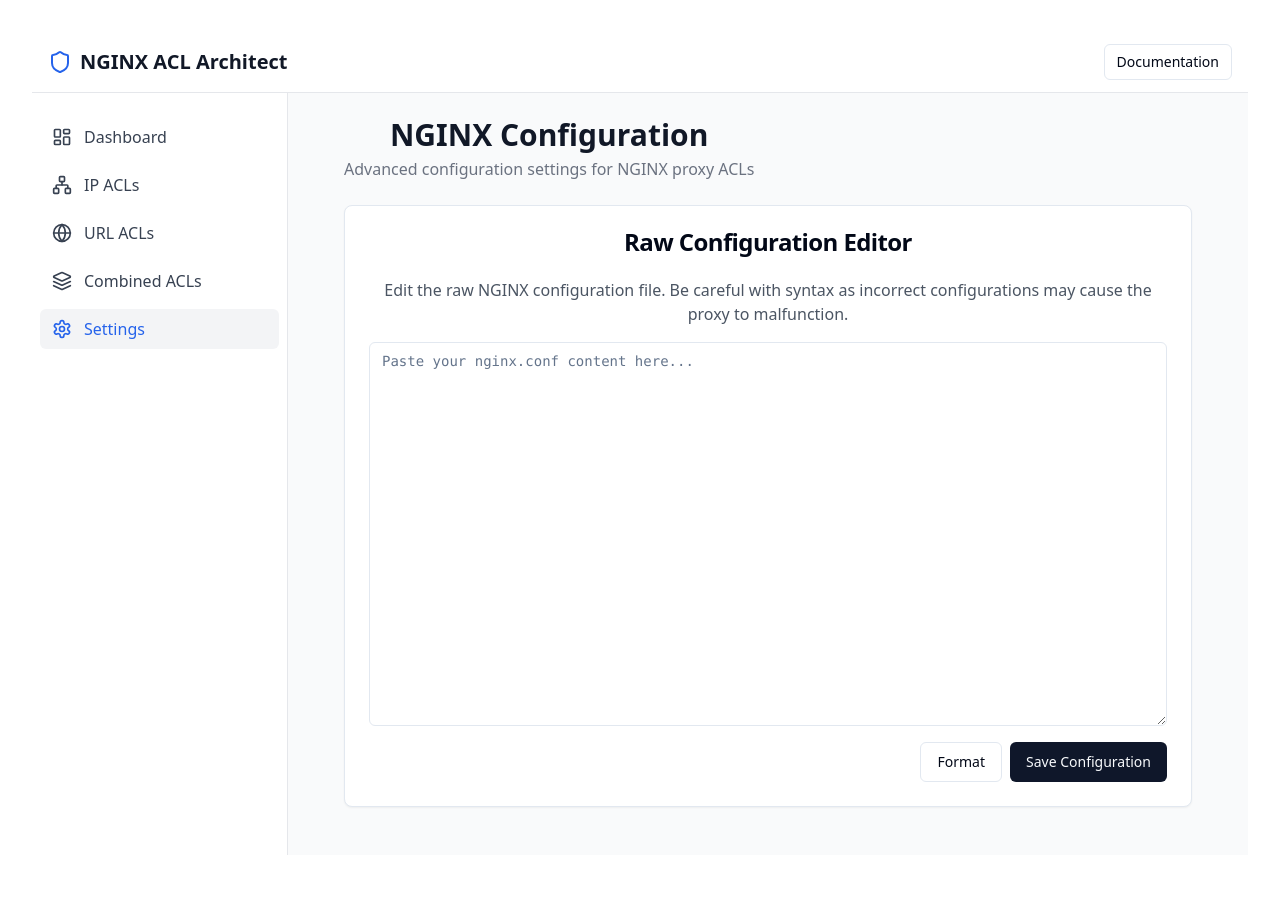
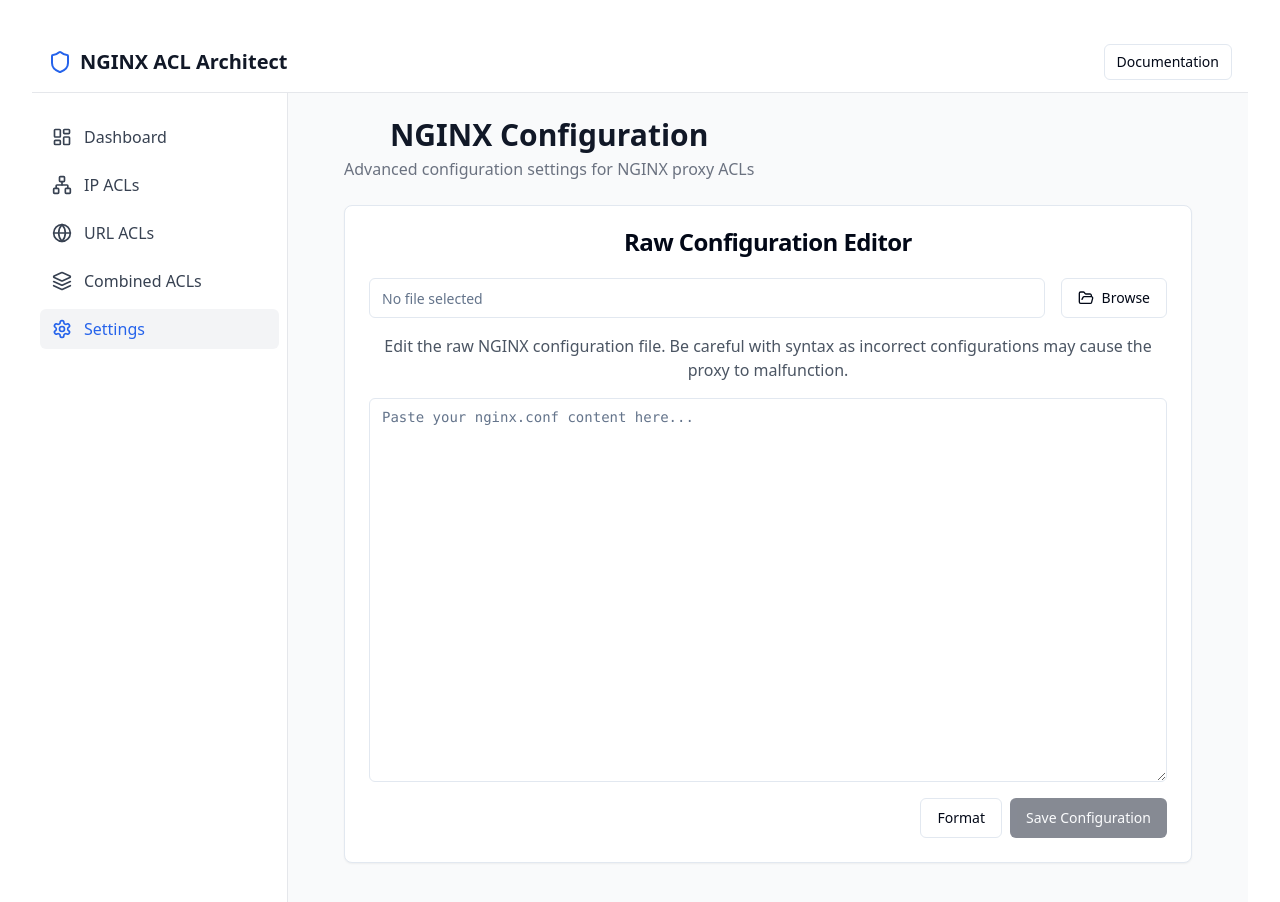
Before and after one commit to GhostyAUS/nginx-acl-architect, a React (Vite) app: page /settings in a window 1280 px wide. Shown: the top 902 px of the page. Built offline with nearby package versions, Linux system fonts and the light colour scheme.

Commit message:
Add file browsing to settings page
Allow users to browse and select the nginx.conf file.

```diff
--- a/src/pages/Settings.tsx
+++ b/src/pages/Settings.tsx
@@ -4,12 +4,15 @@ import { Button } from '@/components/ui/button';
 import { Card, CardContent, CardHeader, CardTitle } from '@/components/ui/card';
 import PageTitle from '@/components/common/PageTitle';
 import { Textarea } from '@/components/ui/textarea';
+import { Input } from '@/components/ui/input';
 import { saveNginxConfig } from '@/services/nginx-service';
 import { parseNginxConfig, generateNginxConfig } from '@/services/nginx-parser';
 import { toast } from "sonner";
+import { FolderOpen } from 'lucide-react';
 
 const Settings: FC = () => {
   const [configText, setConfigText] = useState('');
+  const [configPath, setConfigPath] = useState('');
   const [isUpdating, setIsUpdating] = useState(false);
 
   const handleFormatConfig = () => {
@@ -26,6 +29,11 @@ const Settings: FC = () => {
   };
 
   const handleSaveConfig = async () => {
+    if (!configPath) {
+      toast.error('Please select a configuration file first');
+      return;
+    }
+
     setIsUpdating(true);
     try {
       // Parse the config text to validate it
@@ -37,6 +45,21 @@ const Settings: FC = () => {
       toast.error('Failed to save configuration. Check syntax and try again.');
     } finally {
       setIsUpdating(false);
+    }
+  };
+
+  const handleFileSelect = async (event: React.ChangeEvent<HTMLInputElement>) => {
+    const file = event.target.files?.[0];
+    if (!file) return;
+
+    try {
+      const text = await file.text();
+      setConfigText(text);
+      setConfigPath(file.name);
+      toast.success('Configuration file loaded successfully');
+    } catch (error) {
+      console.error('Error reading file:', error);
+      toast.error('Failed to read configuration file');
     }
   };
 
@@ -52,6 +75,26 @@ const Settings: FC = () => {
           <CardTitle>Raw Configuration Editor</CardTitle>
         </CardHeader>
         <CardContent>
+          <div className="flex items-center gap-4 mb-4">
+            <Input
+              type="text"
+              value={configPath}
+              placeholder="No file selected"
+              readOnly
+              className="flex-grow"
+            />
+            <Button variant="outline" className="flex items-center gap-2" onClick={() => document.getElementById('file-input')?.click()}>
+              <FolderOpen className="h-4 w-4" />
+              Browse
+            </Button>
+            <input
+              id="file-input"
+              type="file"
+              accept=".conf"
+              className="hidden"
+              onChange={handleFileSelect}
+            />
+          </div>
           <p className="mb-4 text-gray-600 dark:text-gray-400">
             Edit the raw NGINX configuration file. Be careful with syntax as incorrect configurations
             may cause the proxy to malfunction.
@@ -66,7 +109,7 @@ const Settings: FC = () => {
             <Button variant="outline" onClick={handleFormatConfig}>
               Format
             </Button>
-            <Button onClick={handleSaveConfig} disabled={isUpdating}>
+            <Button onClick={handleSaveConfig} disabled={isUpdating || !configPath}>
               {isUpdating ? 'Saving...' : 'Save Configuration'}
             </Button>
           </div>
```
